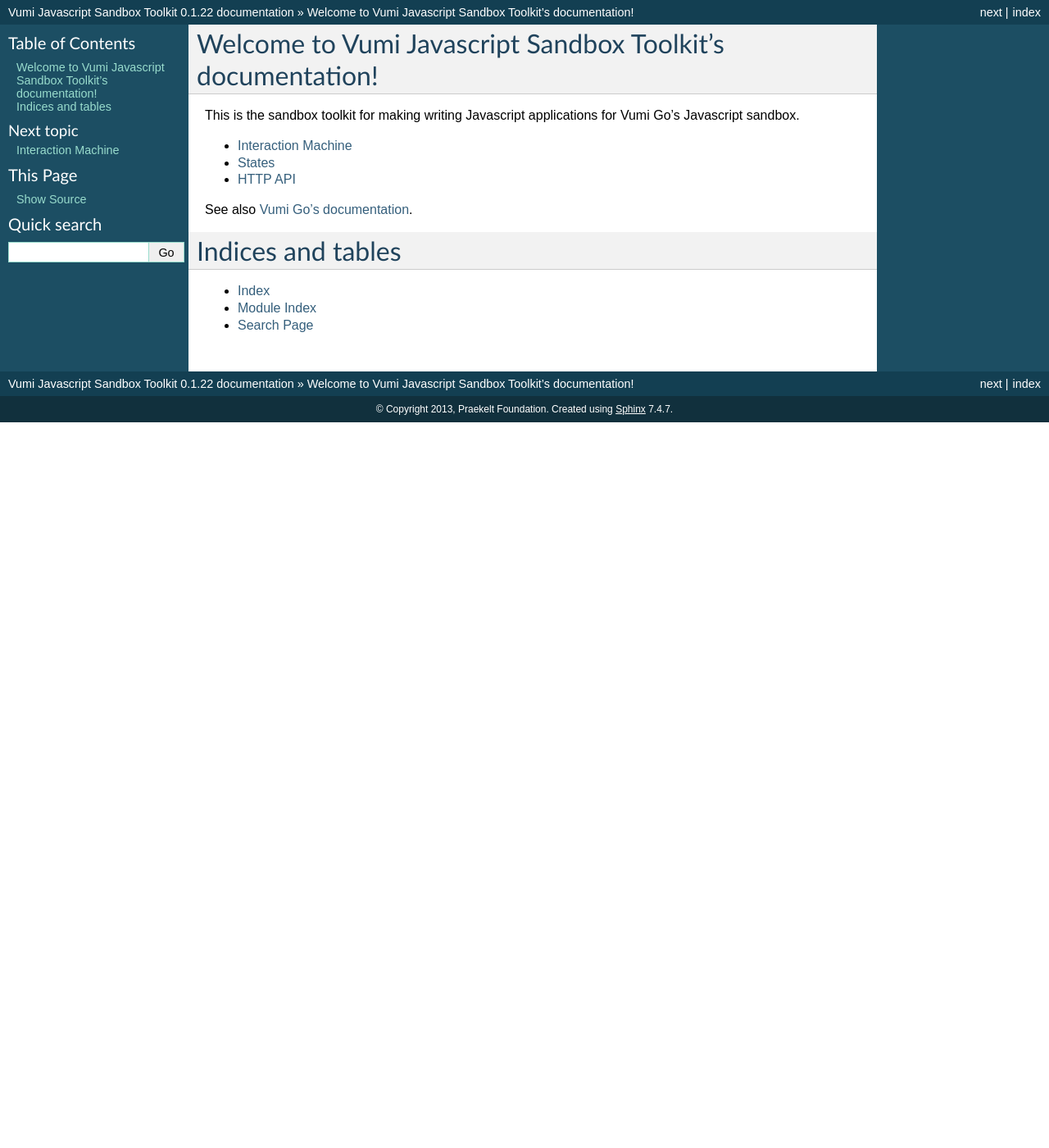
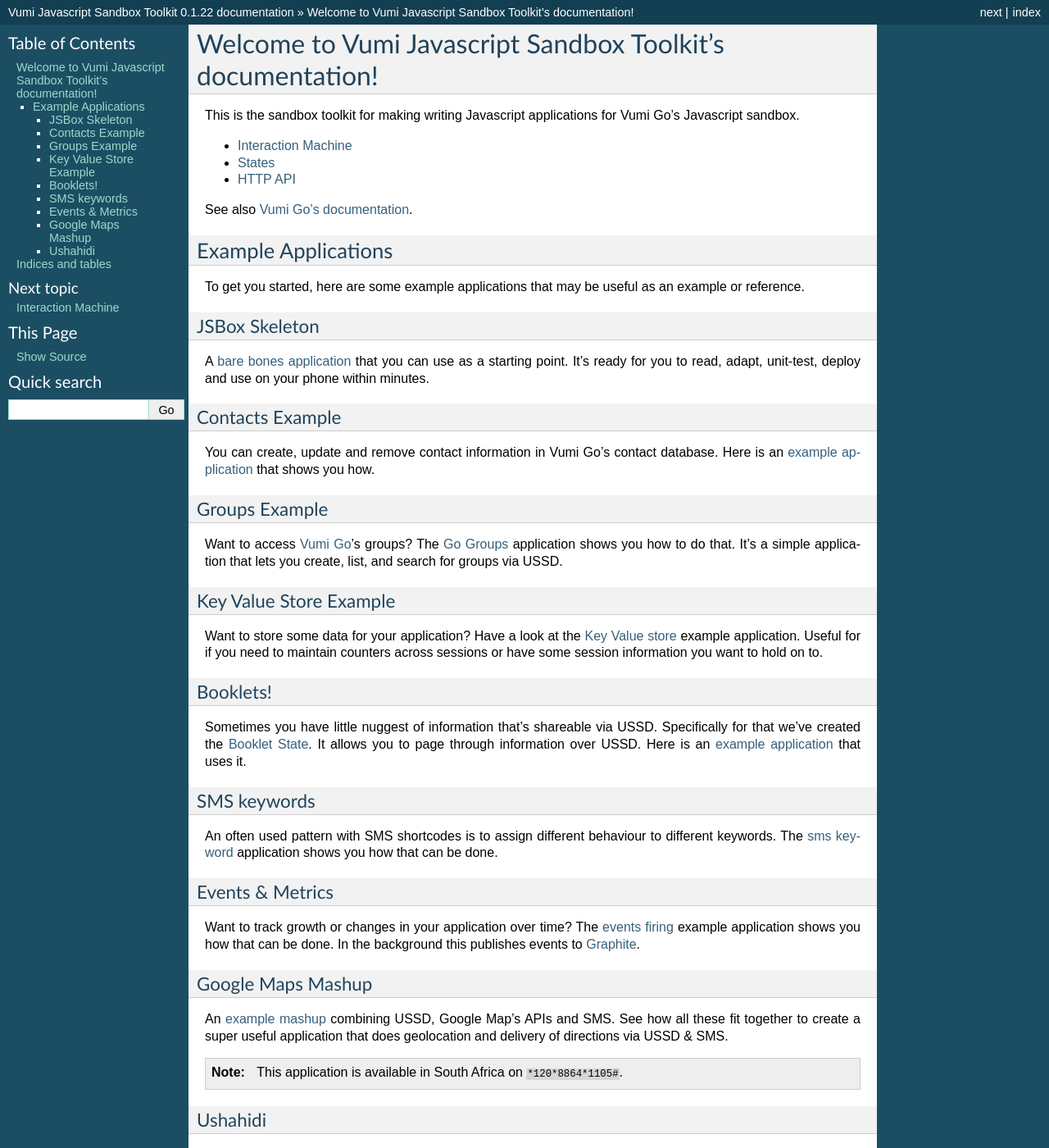
Before and after one commit to praekeltfoundation/vumi-jssandbox-toolkit, a Sphinx documentation site: the page built from docs/index.rst, in a window 1280 px wide and 1400 px high. Shown: the whole window at 82% size. Built offline with Sphinx 7.4.7, drawn with Linux system fonts in a browser that asks for light colours; some of the changed text lies outside the part shown.

Commit message:
Add examples.

```diff
--- a/docs/index.rst
+++ b/docs/index.rst
@@ -19,6 +19,94 @@
 See also `Vumi Go's documentation <http://vumi-go.readthedocs.org/>`_.
 
 
+Example Applications
+--------------------
+
+To get you started, here are some example applications that may be
+useful as an example or reference.
+
+
+JSBox Skeleton
+~~~~~~~~~~~~~~
+
+A `bare bones application <https://github.com/smn/go-jsbox-skeleton>`_
+that you can use as a starting point. It's ready for you to read, adapt,
+unit-test, deploy and use on your phone within minutes.
+
+Contacts Example
+~~~~~~~~~~~~~~~~
+
+You can create, update and remove contact information in Vumi Go's contact
+database. Here is an `example application <https://github.com/smn/go-contacts>`_
+that shows you how.
+
+Groups Example
+~~~~~~~~~~~~~~
+
+Want to access `Vumi Go <https://go.vumi.org/>`_'s groups?
+The `Go Groups <https://github.com/smn/go-groups>`_
+application shows you how to do that. It's a simple application that
+lets you create, list, and search for groups via USSD.
+
+Key Value Store Example
+~~~~~~~~~~~~~~~~~~~~~~~
+
+Want to store some data for your application? Have a look at the
+`Key Value store <https://github.com/smn/go-kv-store>`_ example application.
+Useful for if you need to maintain counters across sessions or have
+some session information you want to hold on to.
+
+Booklets!
+~~~~~~~~~
+
+Sometimes you have little nuggest of information that's shareable via
+USSD. Specifically for that we've created the
+`Booklet State <states.html#BookletState>`_. It allows you to page
+through information over USSD. Here is an
+`example application <https://github.com/smn/go-booklet-state/>`_ that
+uses it.
+
+SMS keywords
+~~~~~~~~~~~~
+
+An often used pattern with SMS shortcodes is to assign different
+behaviour to different keywords.
+The `sms keyword <https://github.com/smn/go-js-sms-keyword-handling>`_
+application shows you how that can be done.
+
+Events & Metrics
+~~~~~~~~~~~~~~~~
+
+Want to track growth or changes in your application over time?
+The `events firing <https://github.com/smn/go-events-firing>`_ example
+application shows you how that can be done. In the background this
+publishes events to `Graphite <http://graphite.wikidot.com/>`_.
+
+Google Maps Mashup
+~~~~~~~~~~~~~~~~~~
+
+An `example mashup <https://github.com/smn/go-google-maps>`_
+combining USSD, Google Map's APIs and SMS. See how all these fit together
+to create a super useful application that does geolocation and
+delivery of directions via USSD & SMS.
+
+.. note::
+
+    This application is available in South Africa on ``*120*8864*1105#``.
+
+Ushahidi
+~~~~~~~~
+
+We're big fans of `Ushahidi <http://ushahidi.com/>`_, the crisis
+mapping tool. This `Ushahidi USSD app <https://github.com/smn/go-ushahidi>`_
+is another mashup of USSD and the Ushahidi API. Allows
+reporting of geolocated events via USSD to hosted Ushahidi instances.
+
+.. note::
+
+    This application is available in South Africa on ``*120*8864*1087#``.
+
+
 Indices and tables
 ==================
 
```
